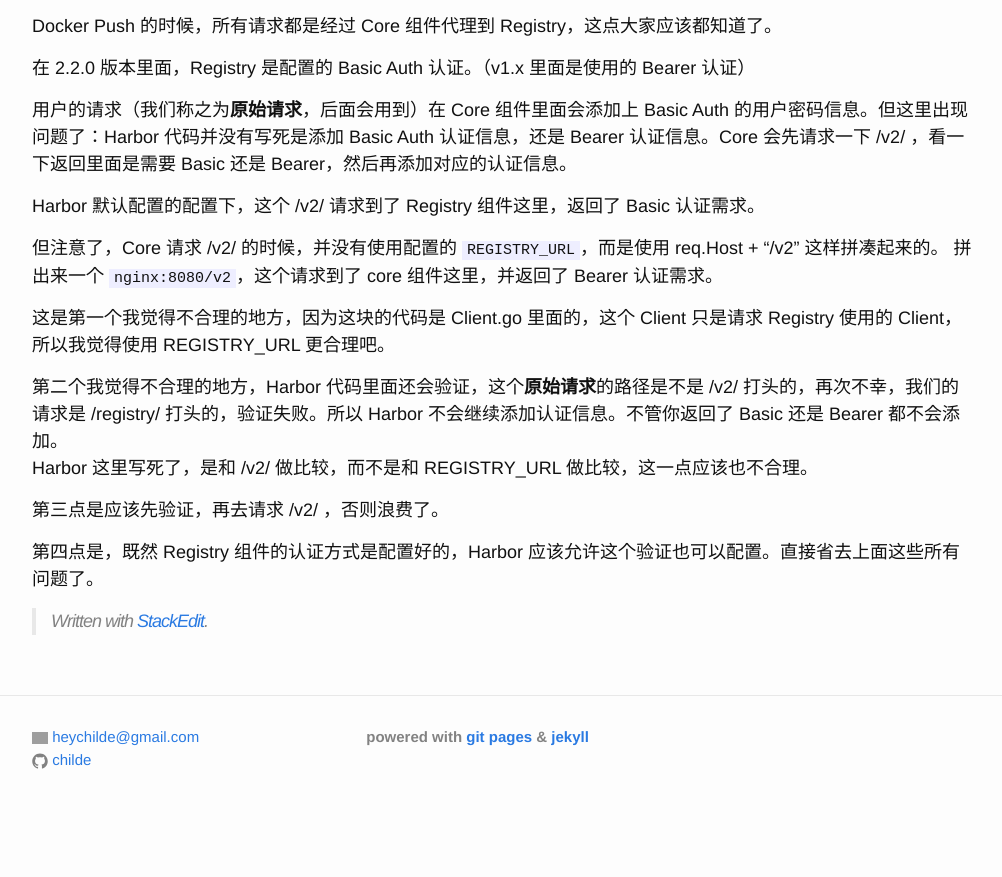
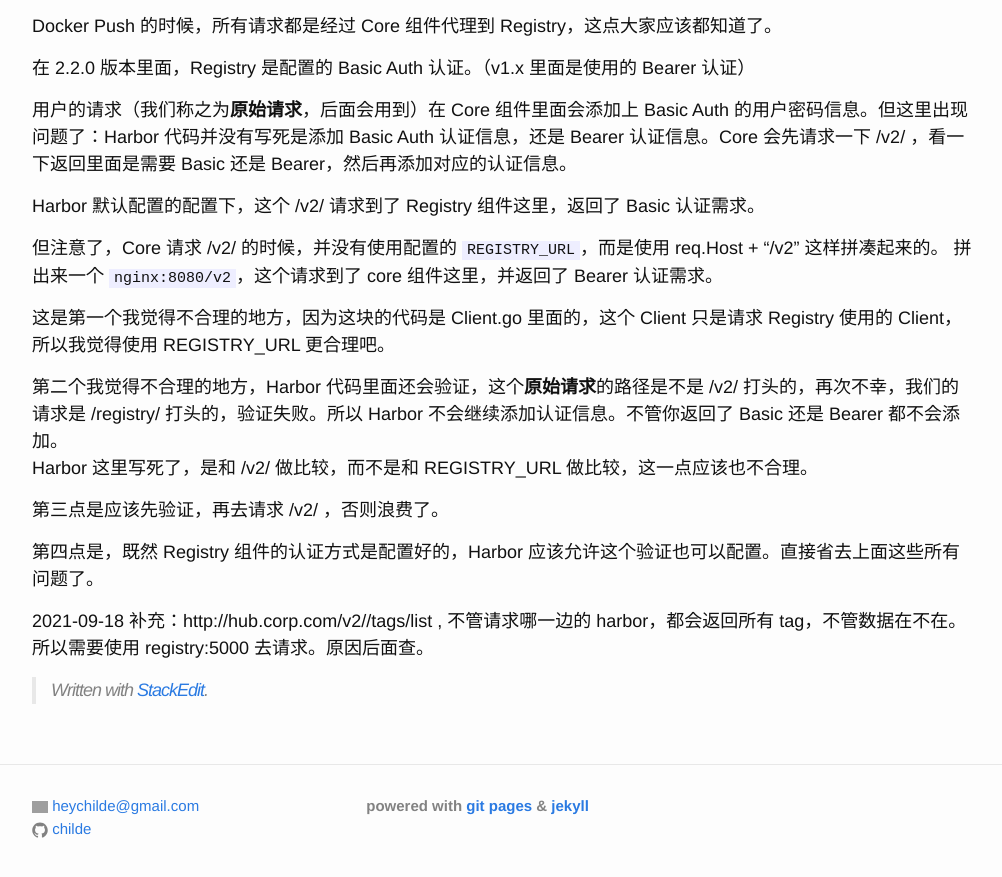
Before and after one commit to childe/ohmycat, a Jekyll site: the page built from _posts/2021-08-25-harbor-dr.md, in a window 1280 px wide and 900 px high, scrolled down 3299 px. Shown: the top 877 px of the window, without its empty margins (138-1140 px from the left). Built offline with Jekyll 4.4.1, drawn with Linux system fonts in a browser that asks for light colours; our own code applies the rules of GitHub Pages for plain Markdown files; before the commit the page ends 4130 px from its top, so only the background shows below that; grey boxes are pictures that could not be loaded.

Commit message:
modified:   _posts/2021-08-25-harbor-dr.md

```diff
--- a/_posts/2021-08-25-harbor-dr.md
+++ b/_posts/2021-08-25-harbor-dr.md
@@ -152,4 +152,6 @@ Harbor 这里写死了，是和 /v2/ 做比较，而不是和 REGISTRY_URL 做
 
 第四点是，既然 Registry 组件的认证方式是配置好的，Harbor 应该允许这个验证也可以配置。直接省去上面这些所有问题了。
 
+2021-09-18 补充：http://hub.corp.com/v2/<name>/tags/list , 不管请求哪一边的 harbor，都会返回所有 tag，不管数据在不在。 所以需要使用 registry:5000 去请求。原因后面查。
+
 > Written with [StackEdit](https://stackedit.io/).
```
